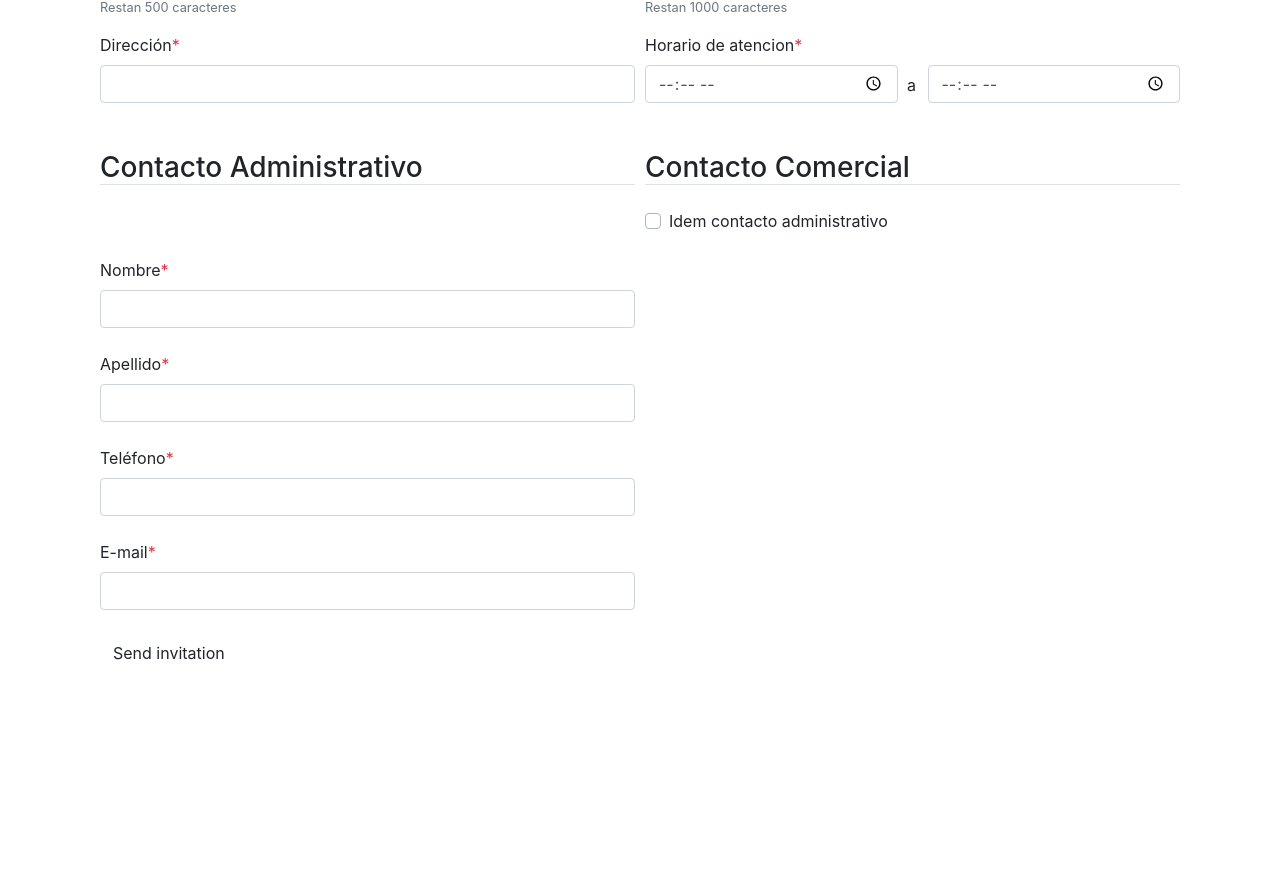
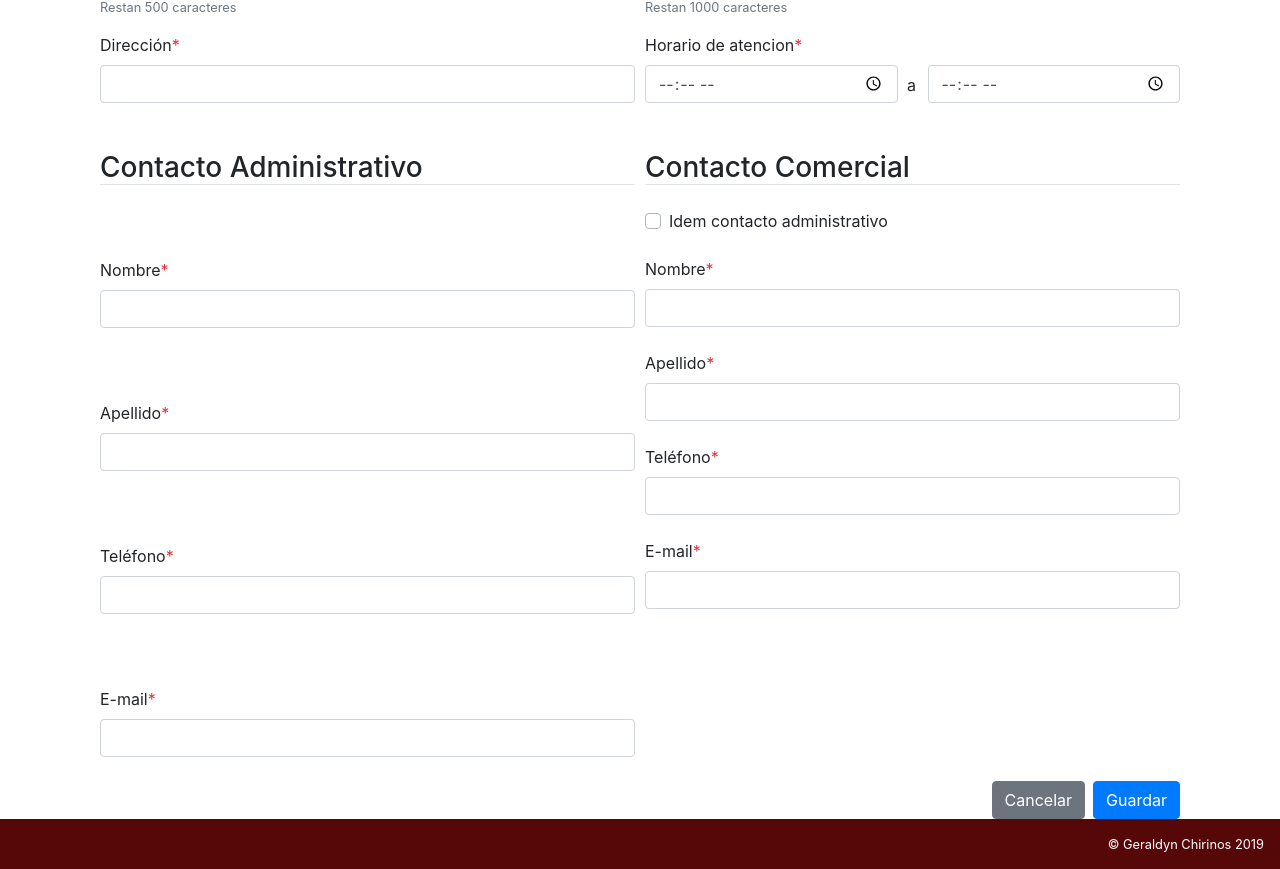
Before and after one commit to geraldani/greyshirt-test, a React (Create React App) app: page / in a window 1280 px wide. Shown: the part 357-1226 px from the top of the page. Before the commit the page ends 1037 px from the top, so only its background shows below. Built offline with nearby package versions, Linux system fonts and the light colour scheme.

Commit message:
refactorizacion del codigo

```diff
--- a/src/Components/App.js
+++ b/src/Components/App.js
@@ -1,13 +1,15 @@
 import React, {Component, Fragment} from 'react';
 import Header from "./utilidades/Header";
 import FormContainer from "../Containers/FormContainer";
+import Footer from "./utilidades/Footer";
 
 class App extends Component {
-    render(){
-        return(
+    render() {
+        return (
             <Fragment>
-                <Header />
-                <FormContainer />
+                <Header/>
+                <FormContainer/>
+                <Footer/>
             </Fragment>
         )
     }
--- a/src/Components/Form.js
+++ b/src/Components/Form.js
@@ -3,12 +3,11 @@ import Textarea from "./utilidades/Textarea";
 import Input from "./utilidades/Input";
 import Title from "./utilidades/Title";
 import FieldComponent from "./utilidades/FieldComponent";
+import Label from "./utilidades/Label";
 
 const Form = (props) => {
     const {
-        name, description, number, speciality, direction,
-        fromHour, toHour,
-        nameCom, surnameCom, numberCom, emailCom
+        name, description, number, speciality, direction, fromHour, toHour,
     } = props.data;
     const {charactersEsp, charactersDesc} = props.charaters;
 
@@ -71,28 +70,23 @@ const Form = (props) => {
                                 />
                             </div>
                             <div className="form-group col-md-6 mb-0">
-                                <label htmlFor="fromHour" style={{display: 'block'}}>Horario de atencion<span
-                                    className="text-danger">*</span></label>
+                                <Label name='fromHour' style={{display: 'block'}} nombre='Horario de atencion' req={true}/>
+                                <span style={{position: 'absolute', bottom: '30px', left: '49%'}}>a</span>
                                 <div className="col-md-6 pl-0" style={{display: 'inline-block'}}>
-                                    <input
-                                        type="time"
-                                        id="fromHour"
-                                        className="form-control"
-                                        required
+                                    <Input
+                                        type='time' name='fromHour'
+                                        req={true}
                                         onChange={props.onChangeForm}
-                                        name='fromHour'
-                                        value={fromHour}/>
+                                        value={fromHour}
+                                        showLabel={false}/>
                                 </div>
-                                <span style={{position: 'absolute', bottom: '30px', left: '49%'}}>a</span>
                                 <div className="col-md-6 pr-0" style={{display: 'inline-block'}}>
-                                    <input
-                                        type="time"
-                                        id="toHour"
-                                        className="form-control"
-                                        required
+                                    <Input
+                                        type='time' name='toHour'
+                                        req={true}
                                         onChange={props.onChangeForm}
-                                        name='toHour'
-                                        value={toHour}/>
+                                        value={toHour}
+                                        showLabel={false}/>
                                 </div>
                             </div>
                         </div>
@@ -115,12 +109,22 @@ const Form = (props) => {
                                            className="custom-control-input"
                                            id="checkId"
                                            checked={props.checked}
-                                           onChange={props.onCheck} />
-                                    <label className="custom-control-label" htmlFor="checkId">Idem contacto administrativo</label>
+                                           onChange={props.onCheck}/>
+                                    <label className="custom-control-label" htmlFor="checkId">Idem contacto
+                                        administrativo</label>
                                 </div>
                             </FieldComponent>
                         </div>
-                        <button type="submit" className="btn btn-default">Send invitation</button>
+                        <div className='d-flex justify-content-end'>
+                            <button type="buttom" onClick={() => {
+                                alert("estoy guardando")
+                            }} className="btn btn-secondary mr-2">Cancelar
+                            </button>
+                            <button type="buttom" onClick={() => {
+                                alert("estoy cancelando")
+                            }} className="btn btn-primary">Guardar
+                            </button>
+                        </div>
                     </form>
                 </div>
             </div>
--- a/src/Components/utilidades/FieldComponent.js
+++ b/src/Components/utilidades/FieldComponent.js
@@ -1,44 +1,37 @@
-import React, {Fragment} from 'react'
+import React from 'react'
 import Input from "./Input";
-import Title from "./Title";
 
-const FieldComponent = (props) => (
-    <Fragment>
+const FieldComponent = (props) => {
+    const fieldsForm = [
+        {showName: 'Nombre', name: 'name', type: 'text', length: 200},
+        {showName: 'Apellido', name: 'surname', type: 'text', length: 200},
+        {showName: 'Teléfono', name: 'number', type: 'number', length: 100},
+        {showName: 'E-mail', name: 'email', type: 'email', length: 100}
+    ]
+
+    return (
         <div className="form-group col-md-6 mb-0">
             {props.children}
             {
-                props.show &&
-                <Fragment>
-                    <Input
-                        type='text' name={`name${props.name}`}
-                        req={true} value={props.values[`name${props.name}`]}
-                        onChange={props.onChange}
-                        length={200} nombre="Nombre"
-                        style={props.style}
-                    />
-                    <Input
-                        type='text' name={`surname${props.name}`}
-                        req={true} value={props.values[`surname${props.name}`]}
-                        onChange={props.onChange}
-                        length={200} nombre="Apellido"
-                    />
-                    <Input
-                        type='number' name={`number${props.name}`}
-                        req={true} value={props.values[`number${props.name}`]}
-                        onChange={props.onChange}
-                        length={100} nombre="Teléfono"
-                    />
-                    <Input
-                        type='email' name={`email${props.name}`}
-                        req={true} value={props.values[`email${props.name}`]}
-                        onChange={props.onChange}
-                        length={100} nombre="E-mail"
-                    />
-                </Fragment>
+                // props.show &&
+                fieldsForm.map((val, index) => {
+                    return (
+                        <Input
+                            type={val.type}
+                            name={`${val.name}${props.name}`}
+                            req={true}
+                            value={props.values[`${val.name}${props.name}`]}
+                            onChange={props.onChange}
+                            length={val.length}
+                            nombre={val.showName}
+                            style={props.style}
+                            key={index}
+                        />
+                    )
+                })
             }
         </div>
-
-    </Fragment>
-)
+    )
+}
 
 export default FieldComponent;
--- /dev/null
+++ b/src/Components/utilidades/Footer.js
@@ -0,0 +1,11 @@
+import React from 'react'
+
+const Footer = () => (
+    <div className='footer d-flex justify-content-end align-items-center'>
+       <small className='text-white mr-3'>
+           © Geraldyn Chirinos 2019
+       </small>
+    </div>
+)
+
+export default Footer;
--- a/src/Components/utilidades/Input.js
+++ b/src/Components/utilidades/Input.js
@@ -1,24 +1,30 @@
 import React, {Fragment} from 'react'
+import Label from "./Label";
 
-const Input = (props) => (
+const Input = (props) => {
+    let showLabel;
+    props.showLabel === undefined ? showLabel = true : showLabel = props.showLabel;
+    return (
         <Fragment>
-        <label htmlFor={props.name + 'Id'} style={props.style}>{props.nombre}
             {
-                props.req &&
-                <span className="text-danger">*</span>
+                showLabel &&
+                <Label
+                    name={props.name}
+                    style={props.style}
+                    nombre={props.nombre}
+                    req={props.req}/>
             }
-        </label>
             <input
                 type={props.type}
                 className="form-control mb-4"
-            id={props.name + 'Id'}
+                id={`${props.name}Id`}
                 value={props.type === 'number' ? props.value === 0 ? null : props.value : props.value}
                 name={props.name}
                 onChange={props.onChange}
                 required={props.req}
                 maxLength={props.length}/>
-    </Fragment>
-)
+        </Fragment>)
 
+}
 
 export default Input;
--- /dev/null
+++ b/src/Components/utilidades/Label.js
@@ -0,0 +1,12 @@
+import React from 'react'
+
+const Label = (props) => (
+    <label htmlFor={`${props.name}Id`}style={props.style}>{props.nombre}
+        {
+            props.req &&
+            <span className="text-danger">*</span>
+        }
+    </label>
+)
+
+export default Label;
--- a/src/Components/utilidades/Title.js
+++ b/src/Components/utilidades/Title.js
@@ -1,9 +1,7 @@
-import React, {Fragment} from 'react'
+import React from 'react'
 
 const Title = (props) => (
-    <Fragment>
-        <h3 className='mt-4 border-bottom mb-4'>{props.name}</h3>
-    </Fragment>
+    <h3 className='mt-4 border-bottom mb-4'>{props.name}</h3>
 )
 
 export default Title;
--- a/src/Components/utilidades/utilidades.css
+++ b/src/Components/utilidades/utilidades.css
@@ -18,3 +18,9 @@ button:hover{
     height: calc(100% - 20px);
     margin: 0 10px;
 }
+
+.footer{
+    height: 50px;
+    width: 100%;
+    background-color: #560808;
+}
--- a/src/Containers/FormContainer.js
+++ b/src/Containers/FormContainer.js
@@ -10,24 +10,25 @@ class FormContainer extends Component {
                 description: '',
                 number: 0,
                 speciality: '',
-                direction:'',
-                fromHour:0,
-                toHour:0,
-                nameAdm:'',
-                surnameAdm:'',
-                numberAdm:0,
-                emailAdm:'',
-                nameCom:'',
-                surnameCom:'',
-                numberCom:0,
-                emailCom:'',
+                direction: '',
+                fromHour: 0,
+                toHour: 0,
+                nameAdm: '',
+                surnameAdm: '',
+                numberAdm: 0,
+                emailAdm: '',
+                nameCom: '',
+                surnameCom: '',
+                numberCom: 0,
+                emailCom: '',
             },
-            length:{
+            length: {
                 charactersEsp: 0,
                 charactersDesc: 0,
             },
-            checked:false,
+            checked: false,
         }
+
     }
 
     handleChange = e => {
@@ -37,24 +38,21 @@ class FormContainer extends Component {
                 [e.target.name]: e.target.value,
                 // characters:e.target.name==='description' ? e.target.textLength : this.state.form.characters
             },
-            length:{
-                charactersDesc:e.target.name==='description' ? e.target.textLength : this.state.length.charactersDesc,
-                charactersEsp:e.target.name==='speciality' ? e.target.textLength : this.state.length.charactersEsp
+            length: {
+                charactersDesc: e.target.name === 'description' ? e.target.textLength : this.state.length.charactersDesc,
+                charactersEsp: e.target.name === 'speciality' ? e.target.textLength : this.state.length.charactersEsp
             }
         })
     }
 
     handleCheck = e => {
         this.setState({
-            checked:!this.state.checked
+            checked: !this.state.checked
         })
     }
 
-
     render() {
-        return (<div>
-
-
+        return (
             <Form
                 onChangeForm={this.handleChange}
                 data={this.state.formData}
@@ -62,10 +60,6 @@ class FormContainer extends Component {
                 checked={this.state.checked}
                 onCheck={this.handleCheck}
             />
-                <h2>
-                    {this.state.formData.description}
-                </h2>
-            </div>
         )
     }
 }
```
Also changed, not shown: src/Components/utilidades/Textarea.js (+6 -6 lines). Lines whose indentation alone changed are shown as unchanged.
